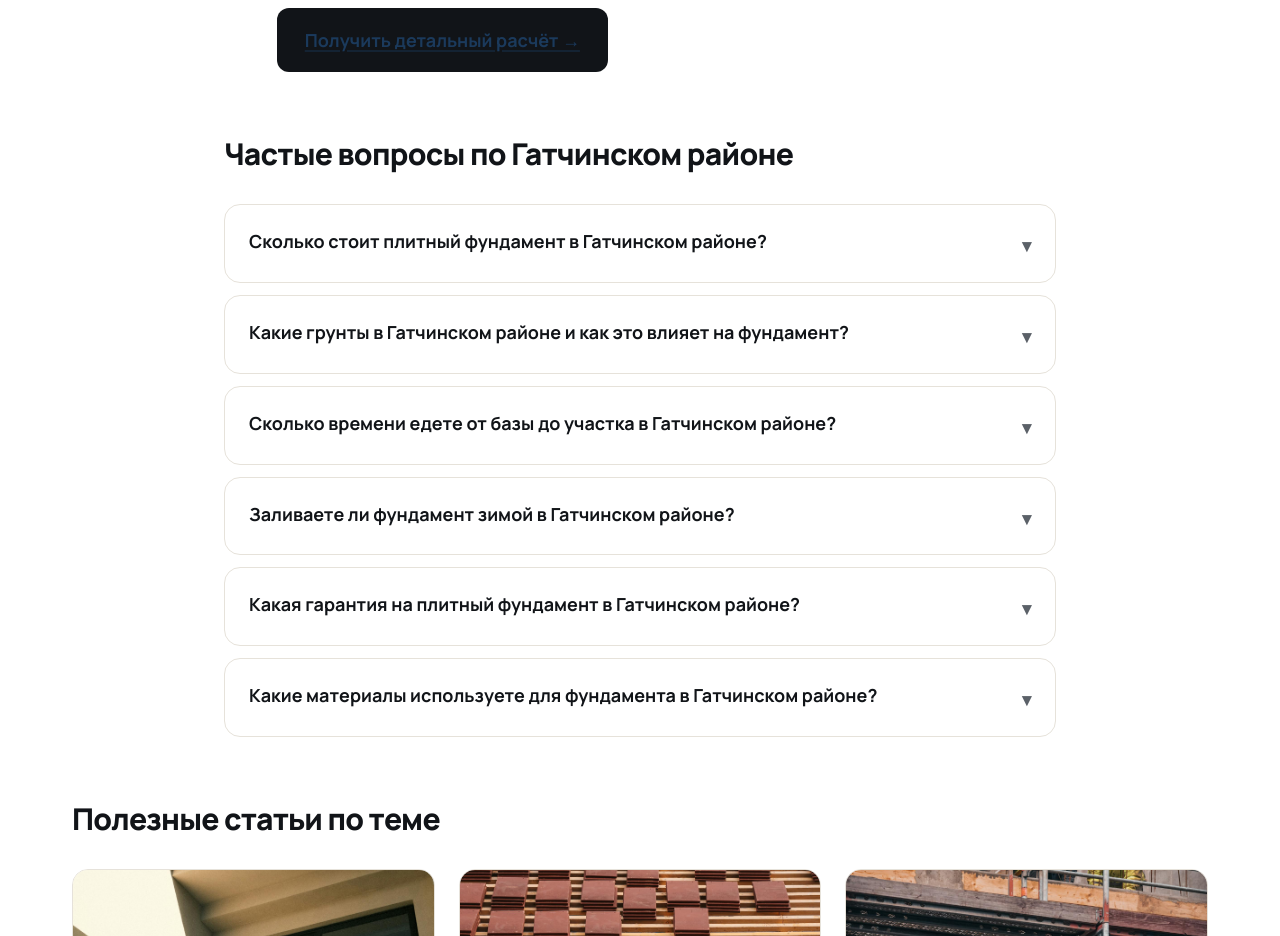
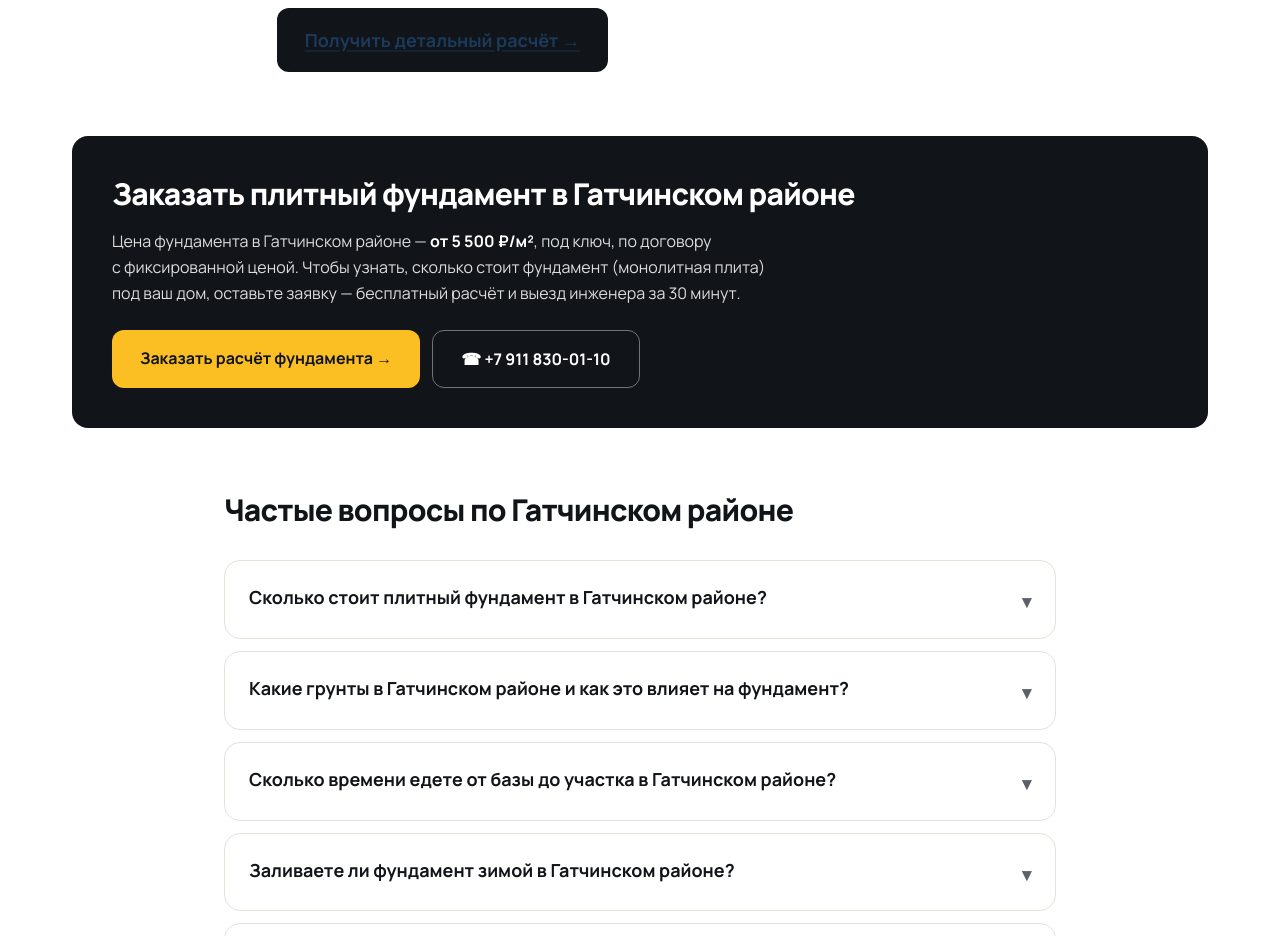
Before and after one commit to jodemchenko-art/yurievich-site, a Next.js app: page /fundament/gatchina/ in a window 1280 px wide. Shown: the part 3100-4036 px from the top of the page. Built offline with nearby package versions, Linux system fonts and the light colour scheme.

Commit message:
seo: транзакционный блок OrderCta (заказать/цена фундамента в <месте>) на главной и гео

```diff
--- a/app/fundament/[region]/page.tsx
+++ b/app/fundament/[region]/page.tsx
@@ -2,6 +2,7 @@ import type { Metadata } from 'next';
 import { notFound } from 'next/navigation';
 import Link from 'next/link';
 import Calculator from '@/components/Calculator';
+import OrderCta from '@/components/OrderCta';
 import { REGIONS, getRegionBySlug, getAllRegionSlugs, buildRegionFaq } from '@/lib/regions';
 import { getArticleBySlug } from '@/lib/articles';
 import { SITE } from '@/lib/site';
@@ -30,6 +31,9 @@ export async function generateMetadata({ params }: { params: Params }): Promise<
       `фундамент под ключ ${region.shortName}`,
       `цена плиты ${region.shortName}`,
       `калькулятор фундамента ${region.shortName}`,
+      `заказать фундамент ${region.shortName}`,
+      `цена фундамента ${region.shortName}`,
+      `сколько стоит фундамент ${region.shortName}`,
     ],
     alternates: { canonical: `/fundament/${region.slug}/` },
     openGraph: {
@@ -145,6 +149,8 @@ export default function RegionPage({ params }: { params: Params }) {
         </p>
       </section>
 
+      <OrderCta place={region.prepositional} priceFrom={region.priceFrom} />
+
       <section className="container-x pb-16 max-w-4xl">
         <h2 className="text-2xl md:text-3xl font-extrabold mb-8">Частые вопросы по {region.prepositional}</h2>
         <div className="space-y-3">
--- a/app/page.tsx
+++ b/app/page.tsx
@@ -11,6 +11,7 @@ import HomeBlogTeaser from '@/components/HomeBlogTeaser';
 import LeadMagnetBanner from '@/components/LeadMagnetBanner';
 import Faq from '@/components/Faq';
 import Contacts from '@/components/Contacts';
+import OrderCta from '@/components/OrderCta';
 import { SITE } from '@/lib/site';
 import { HOME_FAQ } from '@/lib/faq';
 
@@ -68,6 +69,7 @@ export default function Home() {
       <QuizSection />
       <Portfolio />
       <Reviews />
+      <OrderCta place="СПб и Ленобласти" />
       <section className="section bg-brand-sand">
         <div className="container-x"><LeadMagnetBanner source="home" /></div>
       </section>
--- /dev/null
+++ b/components/OrderCta.tsx
@@ -0,0 +1,37 @@
+import Link from 'next/link';
+import { SITE } from '@/lib/site';
+
+// Транзакционный SEO-CTA: ловит коммерческие интенты «заказать фундамент/плиту»,
+// «цена фундамента в <месте>», «сколько стоит». Ставится на главную и гео-страницы.
+export default function OrderCta({ place, priceFrom }: { place: string; priceFrom?: number }) {
+  const price = priceFrom ? priceFrom.toLocaleString('ru-RU') : '7 500';
+  return (
+    <section className="container-x pb-16">
+      <div className="rounded-2xl bg-brand-ink text-white p-7 md:p-10">
+        <h2 className="text-2xl md:text-3xl font-extrabold leading-tight">
+          Заказать плитный фундамент в {place}
+        </h2>
+        <p className="mt-4 text-white/85 max-w-2xl leading-relaxed">
+          Цена фундамента в {place} — <strong className="text-white">от {price} ₽/м²</strong>,
+          под&nbsp;ключ, по&nbsp;договору с&nbsp;фиксированной ценой. Чтобы узнать, сколько стоит
+          фундамент (монолитная плита) под ваш дом, оставьте заявку — бесплатный расчёт и&nbsp;выезд
+          инженера за&nbsp;30&nbsp;минут.
+        </p>
+        <div className="mt-6 flex flex-wrap gap-3">
+          <Link
+            href="/#calc"
+            className="rounded-xl bg-amber-400 text-brand-ink px-7 py-4 font-bold no-underline hover:opacity-90 transition"
+          >
+            Заказать расчёт фундамента →
+          </Link>
+          <a
+            href={`tel:${SITE.phoneRaw}`}
+            className="rounded-xl border border-white/40 px-7 py-4 font-bold no-underline hover:bg-white/10 transition"
+          >
+            ☎ {SITE.phone}
+          </a>
+        </div>
+      </div>
+    </section>
+  );
+}
```
